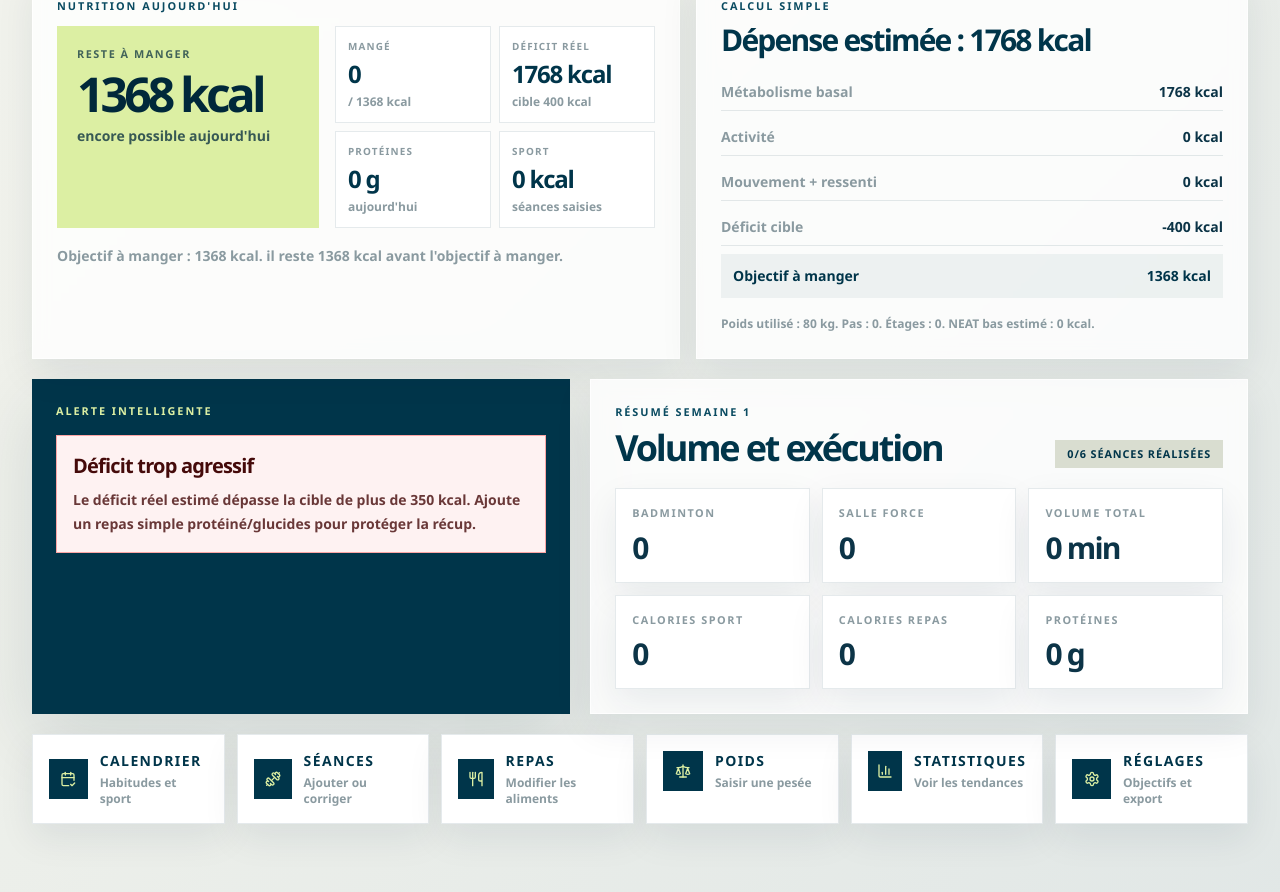
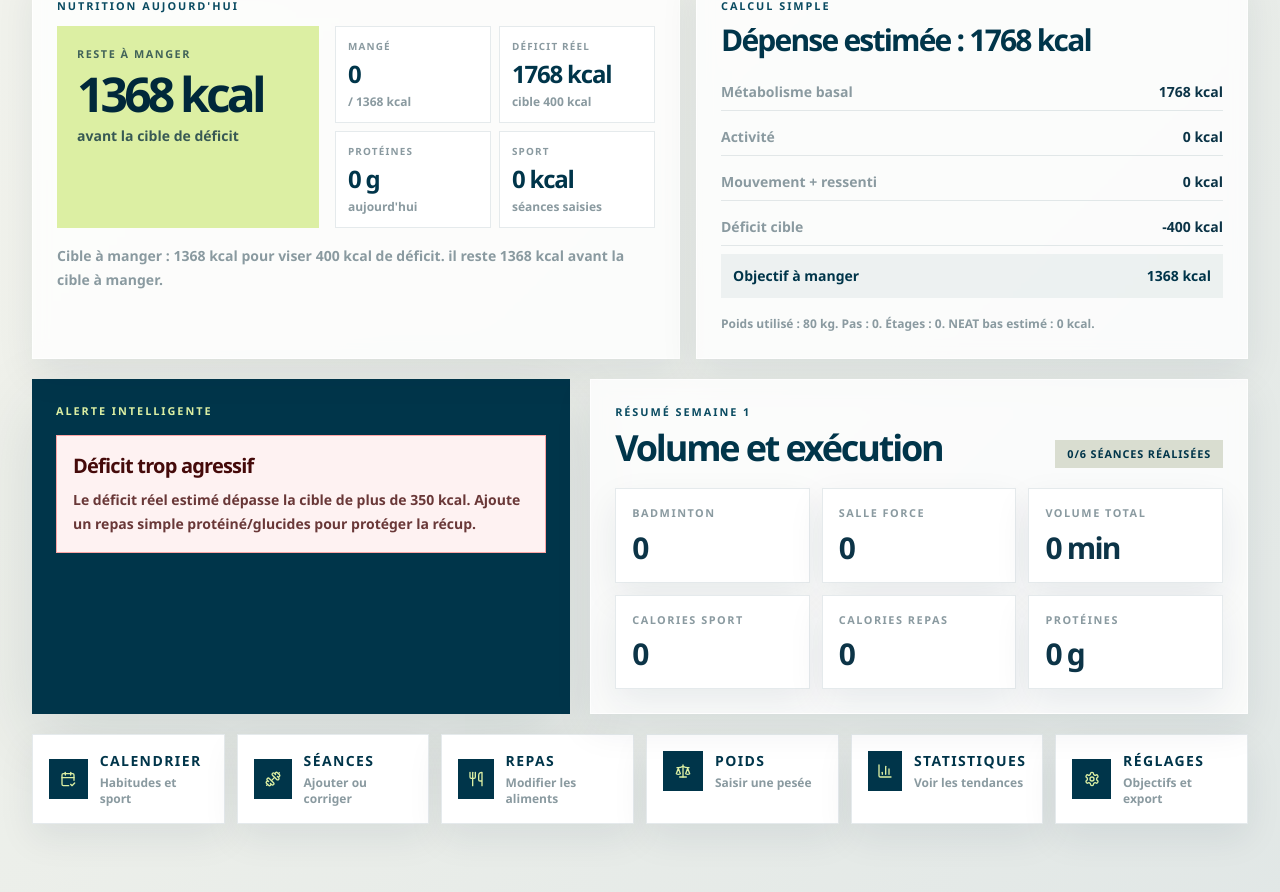
Before and after one commit to lbelhomme-pc/sport-perso, a React (Vite) app: page / in a window 1280 px wide. Shown: the part 895-1787 px from the top of the page. Built offline with nearby package versions, Linux system fonts and the light colour scheme.

Commit message:
Clarify calorie balance labels

```diff
--- a/src/pages/DashboardPage.tsx
+++ b/src/pages/DashboardPage.tsx
@@ -12,23 +12,45 @@ import type { DailyHabitType } from "../types";
 import { formatLongDate, formatShortDate } from "../utils/dates";
 import { getProteinTarget } from "../utils/nutrition";
 
-function remainingLabel(value: number) {
-  if (value >= 0) return `${Math.round(value)} kcal`;
-  return `${Math.abs(Math.round(value))} kcal`;
-}
-
-function remainingHint(value: number) {
-  return value >= 0 ? "encore possible aujourd'hui" : "au-dessus de l'objectif";
-}
-
 function remainingSentence(value: number) {
   return value >= 0
-    ? `il reste ${Math.round(value)} kcal avant l'objectif à manger`
-    : `tu es ${Math.abs(Math.round(value))} kcal au-dessus de l'objectif à manger`;
+    ? `il reste ${Math.round(value)} kcal avant la cible à manger`
+    : `tu es ${Math.abs(Math.round(value))} kcal au-dessus de la cible à manger`;
 }
 
 function signedCalories(value: number) {
   return value > 0 ? `+${Math.round(value)} kcal` : `${Math.round(value)} kcal`;
+}
+
+function balanceLabel(deficit: number) {
+  return deficit >= 0 ? `${Math.round(deficit)} kcal` : `+${Math.abs(Math.round(deficit))} kcal`;
+}
+
+function balanceTitle(deficit: number) {
+  return deficit >= 0 ? "Déficit réel" : "Surplus réel";
+}
+
+function balanceHint(deficit: number, targetDeficit: number) {
+  return deficit >= 0 ? `cible ${targetDeficit} kcal` : "mangé au-dessus de la dépense estimée";
+}
+
+function nutritionCardTitle(remaining: number, deficit: number) {
+  if (remaining >= 0) return "Reste à manger";
+  return deficit >= 0 ? "Déficit réduit" : "Surplus réel";
+}
+
+function nutritionCardValue(remaining: number, deficit: number) {
+  if (remaining >= 0) return `${Math.round(remaining)} kcal`;
+  if (deficit < 0) return `+${Math.abs(Math.round(deficit))} kcal`;
+  return `${Math.abs(Math.round(remaining))} kcal`;
+}
+
+function nutritionCardHint(remaining: number, deficit: number, targetDeficit: number) {
+  if (remaining >= 0) return "avant la cible de déficit";
+  if (deficit < 0) {
+    return `${Math.abs(Math.round(remaining))} kcal au-dessus de la cible à manger`;
+  }
+  return `déficit réel ${Math.round(deficit)} kcal / cible ${targetDeficit} kcal`;
 }
 
 function CompactStat({ label, value, hint }: { label: string; value: string | number; hint?: string }) {
@@ -302,20 +324,29 @@ export default function DashboardPage() {
           <div className="mt-3 grid gap-4 lg:grid-cols-[0.9fr_1.1fr] lg:items-stretch">
             <div className={dashboard.remainingCalories >= 0 ? "bg-limeSoft p-5 text-petrol-900" : "bg-red-50 p-5 text-red-950"}>
               <p className="text-[0.68rem] font-black uppercase tracking-[0.14em] opacity-70">
-                {dashboard.remainingCalories >= 0 ? "Reste à manger" : "Objectif dépassé"}
+                {nutritionCardTitle(dashboard.remainingCalories, dashboard.dailyDeficit)}
               </p>
-              <p className="mt-2 font-display text-5xl font-black tracking-[-0.08em]">{remainingLabel(dashboard.remainingCalories)}</p>
-              <p className="mt-2 text-sm font-bold opacity-75">{remainingHint(dashboard.remainingCalories)}</p>
+              <p className="mt-2 font-display text-5xl font-black tracking-[-0.08em]">
+                {nutritionCardValue(dashboard.remainingCalories, dashboard.dailyDeficit)}
+              </p>
+              <p className="mt-2 text-sm font-bold opacity-75">
+                {nutritionCardHint(dashboard.remainingCalories, dashboard.dailyDeficit, dashboard.settings.targetDailyDeficit)}
+              </p>
             </div>
             <div className="grid gap-2 sm:grid-cols-2">
               <CompactStat label="Mangé" value={Math.round(dashboard.todayMealTotals.calories)} hint={`/ ${dashboard.adaptiveCalorieTarget.target} kcal`} />
-              <CompactStat label="Déficit réel" value={`${dashboard.dailyDeficit} kcal`} hint={`cible ${dashboard.settings.targetDailyDeficit} kcal`} />
+              <CompactStat
+                label={balanceTitle(dashboard.dailyDeficit)}
+                value={balanceLabel(dashboard.dailyDeficit)}
+                hint={balanceHint(dashboard.dailyDeficit, dashboard.settings.targetDailyDeficit)}
+              />
               <CompactStat label="Protéines" value={`${Math.round(dashboard.todayMealTotals.protein)} g`} hint="aujourd'hui" />
               <CompactStat label="Sport" value={`${Math.round(dashboard.todaySportCalories)} kcal`} hint="séances saisies" />
             </div>
           </div>
           <p className="mt-4 text-sm font-semibold leading-6 text-muted">
-            Objectif à manger : {dashboard.adaptiveCalorieTarget.target} kcal. {remainingSentence(dashboard.remainingCalories)}.
+            Cible à manger : {dashboard.adaptiveCalorieTarget.target} kcal pour viser {dashboard.settings.targetDailyDeficit} kcal de déficit.{" "}
+            {remainingSentence(dashboard.remainingCalories)}.
           </p>
         </SectionCard>
 
--- a/src/pages/MealsPage.tsx
+++ b/src/pages/MealsPage.tsx
@@ -26,13 +26,43 @@ function NutritionStat({ label, value, hint }: { label: string; value: string |
   );
 }
 
-function remainingLabel(value: number) {
-  if (value >= 0) return `${Math.round(value)} kcal`;
-  return `${Math.abs(Math.round(value))} kcal`;
+function balanceLabel(deficit: number) {
+  return deficit >= 0 ? `${Math.round(deficit)} kcal` : `+${Math.abs(Math.round(deficit))} kcal`;
 }
 
-function remainingHint(value: number) {
-  return value >= 0 ? "reste avant l'objectif" : "au-dessus de l'objectif";
+function balanceTitle(deficit: number) {
+  return deficit >= 0 ? "Déficit réel" : "Surplus réel";
+}
+
+function balanceHint(deficit: number, targetDeficit: number) {
+  return deficit >= 0 ? `cible ${targetDeficit} kcal` : "mangé au-dessus de la dépense estimée";
+}
+
+function nutritionCardTitle(remaining: number, deficit: number) {
+  if (remaining >= 0) return "Reste à manger";
+  return deficit >= 0 ? "Déficit réduit" : "Surplus réel";
+}
+
+function nutritionCardValue(remaining: number, deficit: number) {
+  if (remaining >= 0) return `${Math.round(remaining)} kcal`;
+  if (deficit < 0) return `+${Math.abs(Math.round(deficit))} kcal`;
+  return `${Math.abs(Math.round(remaining))} kcal`;
+}
+
+function nutritionCardHint(remaining: number, deficit: number, targetDeficit: number) {
+  if (remaining >= 0) return "avant la cible de déficit";
+  if (deficit < 0) {
+    return `${Math.abs(Math.round(remaining))} kcal au-dessus de la cible à manger`;
+  }
+  return `déficit réel ${Math.round(deficit)} kcal / cible ${targetDeficit} kcal`;
+}
+
+function balanceFormulaSentence(deficit: number, maintenanceTarget: number, eaten: number) {
+  if (deficit >= 0) {
+    return `Déficit réel : dépense estimée ${maintenanceTarget} - mangé ${eaten} = ${Math.round(deficit)} kcal.`;
+  }
+
+  return `Surplus réel : mangé ${eaten} - dépense estimée ${maintenanceTarget} = +${Math.abs(Math.round(deficit))} kcal.`;
 }
 
 export default function MealsPage() {
@@ -159,15 +189,23 @@ export default function MealsPage() {
             <div className="grid gap-3 lg:grid-cols-[0.9fr_1.1fr]">
               <div className={remainingCalories >= 0 ? "bg-limeSoft p-4 text-petrol-900" : "bg-red-50 p-4 text-red-950"}>
                 <p className="text-[0.68rem] font-black uppercase tracking-[0.14em] opacity-70">
-                  {remainingCalories >= 0 ? "Reste à manger" : "Objectif dépassé"}
+                  {nutritionCardTitle(remainingCalories, dailyDeficit)}
                 </p>
-                <p className="mt-2 font-display text-4xl font-black tracking-[-0.08em]">{remainingLabel(remainingCalories)}</p>
-                <p className="mt-1 text-sm font-bold opacity-75">{remainingHint(remainingCalories)}</p>
+                <p className="mt-2 font-display text-4xl font-black tracking-[-0.08em]">
+                  {nutritionCardValue(remainingCalories, dailyDeficit)}
+                </p>
+                <p className="mt-1 text-sm font-bold opacity-75">
+                  {nutritionCardHint(remainingCalories, dailyDeficit, settings.targetDailyDeficit)}
+                </p>
               </div>
 
               <div className="grid gap-2 sm:grid-cols-2">
                 <NutritionStat label="Mangé" value={Math.round(totals.calories)} hint={`/ ${adaptiveCalorieTarget.target} kcal`} />
-                <NutritionStat label="Déficit réel" value={`${dailyDeficit} kcal`} hint={`cible ${settings.targetDailyDeficit} kcal`} />
+                <NutritionStat
+                  label={balanceTitle(dailyDeficit)}
+                  value={balanceLabel(dailyDeficit)}
+                  hint={balanceHint(dailyDeficit, settings.targetDailyDeficit)}
+                />
                 <NutritionStat label="Protéines" value={`${Math.round(totals.protein)} g`} hint={`/ ${proteinTarget} g`} />
                 <NutritionStat
                   label="NEAT bas"
@@ -191,8 +229,8 @@ export default function MealsPage() {
             <p className="text-xs font-bold text-muted">
               Calcul simple : BMR {adaptiveCalorieTarget.base} + activité {adaptiveCalorieTarget.activityFuel} + pas{" "}
               {adaptiveCalorieTarget.stepsNeatCalories} + étages {adaptiveCalorieTarget.floorsNeatCalories} + ressenti {adaptiveCalorieTarget.feelingFuel} - déficit{" "}
-              {adaptiveCalorieTarget.targetDeficit} = objectif à manger {adaptiveCalorieTarget.target} kcal. Déficit réel : dépense estimée{" "}
-              {adaptiveCalorieTarget.maintenanceTarget} - mangé {Math.round(totals.calories)} = {dailyDeficit} kcal.
+              {adaptiveCalorieTarget.targetDeficit} = cible à manger {adaptiveCalorieTarget.target} kcal.{" "}
+              {balanceFormulaSentence(dailyDeficit, adaptiveCalorieTarget.maintenanceTarget, Math.round(totals.calories))}
             </p>
           </div>
         </div>
```
